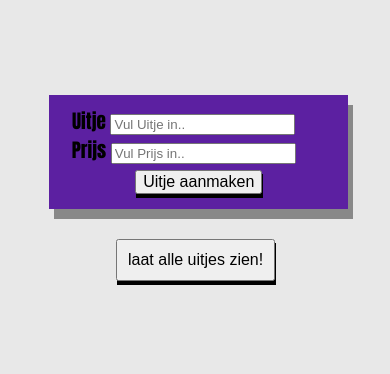
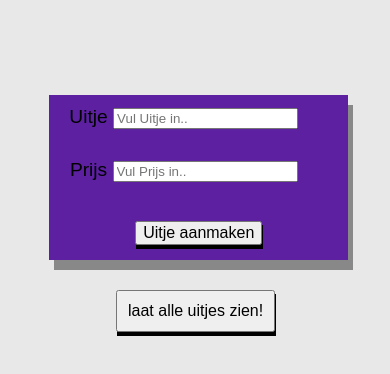
Before and after one commit to roan200314/Dokkie, a website built with Vite: page wwwroot/uitje.html in a window 390 px wide. Shown: the part 84-458 px from the top of the page. Built offline with nearby package versions, Linux system fonts and the light colour scheme; what @hboictcloud/api would draw is missing.

Commit message:
uitje pagina veranderd

```diff
--- a/wwwroot/assets/css/faq.css
+++ b/wwwroot/assets/css/faq.css
@@ -2,7 +2,8 @@
 body {
     font-size: 1.2em;
     background-color: #e8e8e8;
-    font-family: "Anton", sans-serif;
+    /* font-family: "Anton", sans-serif; */
+    -webkit-font-smoothing: antialiased;
 }
 
 /* Stijlen voor de container */
@@ -10,15 +11,18 @@ body {
     background-color: #eddbda;
     width: 33%;
     border-radius: 33%;
+    font-family: sans-serif;
 }
 
 /* Stijlen voor de paginatitel */
 .titel {
     text-align: center;
+    color: #e8e8e8;
 }
 
 /* Stijlen voor het formulier */
 .form {
+    font-family:sans-serif;
     width: 60%;
     margin-left: 20%;
     padding-bottom: 15px;
@@ -33,6 +37,7 @@ body {
 
 /* Stijlen voor de FAQ-sectie */
 .faq1 {
+
     border-width: 2px;
     border-style: solid;
     border-color: #333;
@@ -41,6 +46,7 @@ body {
 
 /* Stijlen voor FAQ-vragen */
 .faqVraag {
+    color: #e8e8e8;
     font-size: 26px;
     text-align: center;
     padding-top: 10px;
@@ -48,6 +54,7 @@ body {
 
 /* Stijlen voor FAQ-antwoorden */
 .faqAntwoord {
+    color: #e8e8e8;
     text-align: center;
     font-size: 16px;
 }
--- a/wwwroot/assets/css/inloggen.css
+++ b/wwwroot/assets/css/inloggen.css
@@ -2,7 +2,7 @@
 body {
     font-size: 1.2em;
     background-color: #e8e8e8;
-    font-family: 'Anton', sans-serif;
+    /* font-family: 'Anton', sans-serif; */
 }
 
 /* Stijlen voor de container */
--- a/wwwroot/assets/css/navbar.css
+++ b/wwwroot/assets/css/navbar.css
@@ -5,6 +5,7 @@
 /* Stijlen voor de navigatiebalk */
 .navbar {
     /* Geen onderstreping voor koppelingen */
+    font-family: "Anton", sans-serif;
     text-decoration: none;
     display: flex;
     align-content: center;
--- a/wwwroot/assets/css/registreren.css
+++ b/wwwroot/assets/css/registreren.css
@@ -2,7 +2,7 @@
 body {
     font-size: 1.2em;
     background-color: #e8e8e8;
-    font-family: "Anton", sans-serif;
+    /* font-family: "Anton", sans-serif; */
 }
 
 /* Stijlen voor de container */
@@ -21,6 +21,7 @@ body {
 
 /* Stijlen voor de registratietekst */
 #regi {
+    color: #e8e8e8;
     font-size: 28px;
 }
 
@@ -40,6 +41,7 @@ body {
 
 /* Stijlen voor het e-mail label */
 #emailSpan {
+    color: #e8e8e8;
     position: relative;
     left: -26px;
     top: 5px;
@@ -47,6 +49,7 @@ body {
 
 /* Stijlen voor het wachtwoord label */
 #wachtwoordSpan {
+    color: #e8e8e8;
     position: relative;
     left: 0px;
     top: 4px;
@@ -54,6 +57,7 @@ body {
 
 /* Stijlen voor het gebruikersnaam label */
 #userSpan {
+    color: #e8e8e8;
     position: relative;
     left: 15px;
     top: 5px;
--- a/wwwroot/assets/css/uitje.css
+++ b/wwwroot/assets/css/uitje.css
@@ -1,11 +1,12 @@
 body {
     font-size: 1.2em;
     background-color: #e8e8e8;
-    font-family: "Anton", sans-serif;
+    /* font-family: "Anton", sans-serif; */
 }
 
 /* Stijlen voor de container */
 .container {
+    font-family: sans-serif;
     background-color: #eddbda;
     width: 33%;
     border-radius: 33%;
@@ -13,6 +14,7 @@ body {
 
 /* Stijlen voor het formulier */
 .form {
+    font-family: sans-serif;
     width: 60%;
     margin-left: 20%;
     padding-bottom: 15px;
@@ -29,6 +31,7 @@ body {
 .buttonuit {
     font-size: 16px;
     box-shadow: 1px 4px;
+    margin-top: 44px;
 }
 
 .buttonuit:hover {
@@ -49,6 +52,7 @@ body {
 
 /* Stijlen voor alle uitjes */
 .alleUitjes {
+    font-family: sans-serif;
     border-width: 2px;
     border-style: solid;
     border-color: #333;
@@ -101,6 +105,25 @@ body {
     padding: 10px;
     cursor: pointer;
 }
+.spanUitje {
+    position: relative;
+    top: 0px;
+}
+
+.spanPrijs {
+    position: relative;
+    top: 20px;
+}
+
+#uit {
+    position: relative;
+    top: 0px;
+}
+
+#prijs {
+    position: relative;
+    top: 20px;
+}
 
 /* Responsieve stijlen */
 @media only screen and (max-width: 850px) {
@@ -119,7 +142,7 @@ body {
     /* Aanpassing voor de knop om aan een uitje deel te nemen in responsieve modus */
     .joinUitje {
         width: 102px;
-        height: 30px;
+        height: fit-content;
         position: relative;
         top: -40px;
     }
@@ -127,11 +150,16 @@ body {
     /* Aanpassing voor de knop om een uitje aan te passen in responsieve modus */
     .bewerkUitje {
         margin-bottom: 30px;
-        height: 30px;
+        height: fit-content;
         position: relative;
         top: -56px;
     }
 
+    .buttonuit {
+        font-size: 16px;
+        box-shadow: 1px 4px;
+        margin-top: 69px;
+    }
     /* Aanpassing voor de knop om een uitje af te sluiten in responsieve modus */
     .sluitUitje {
         display: flex;
@@ -139,4 +167,24 @@ body {
         padding: 10px;
         width: 100%;
     }
+
+    .spanUitje {
+        position: relative;
+        top: 0px;
+    }
+
+    .spanPrijs {
+        position: relative;
+        top: 30px;
+    }
+
+    #uit {
+        position: relative;
+        top: 0px;
+    }
+
+    #prijs {
+        position: relative;
+        top: 30px;
+    }
 }
--- a/wwwroot/assets/css/uitjeBewerk.css
+++ b/wwwroot/assets/css/uitjeBewerk.css
@@ -2,7 +2,7 @@
 body {
     font-size: 1.2em;
     background-color: #e8e8e8;
-    font-family: "Anton", sans-serif;
+    /* font-family: "Anton", sans-serif; */
 }
 
 /* Stijlen voor de container */
@@ -29,17 +29,20 @@ body {
 
 /* Stijlen voor tekst die bewerkt wordt */
 .textBewerk {
+    color: #e8e8e8;
     position: relative;
     left: 350px;
 }
 
 /* Stijlen voor de prijs en naam */
 .prijsNaam {
+    color: #e8e8e8;
     display: flex;
 }
 
 /* Stijlen voor de bewerkingsdiv */
 .bewerkDiv {
+    color: #e8e8e8;
     display: flex;
     margin-top: 15px;
     width: fit-content;
--- a/wwwroot/assets/css/uitjeJoin.css
+++ b/wwwroot/assets/css/uitjeJoin.css
@@ -2,11 +2,12 @@
 body {
     font-size: 1.2em;
     background-color: #e8e8e8;
-    font-family: "Anton", sans-serif;
+    /* font-family: "Anton", sans-serif; */
 }
 
 /* Stijlen voor de container */
 .container {
+    font-family: sans-serif;
     background-color: #eddbda;
     width: 33%;
     border-radius: 33%;
@@ -29,6 +30,7 @@ body {
 
 /* Stijlen voor namen */
 .namen {
+    color: #e8e8e8;
     position: relative;
     right: 272px;
     top: 26px;
--- a/wwwroot/uitje.html
+++ b/wwwroot/uitje.html
@@ -43,12 +43,12 @@
 
         <div class="form" id="formUitje">
             <div class="inputBox">
-                <span class="inputVeld">Uitje</span>
+                <span class="spanUitje">Uitje</span>
                 <input type="text"  placeholder="Vul Uitje in.." id="uit" required />
                 <i></i>
             </div>
             <div class="inputBox">
-                <span class="inputVeld">Prijs</span>
+                <span class="spanPrijs">Prijs</span>
                 <input type="number"  placeholder="Vul Prijs in.." id="prijs" required />
                 <i></i>
             </div>
```
Also changed, not shown: docs/hello.md (+1 -2 lines), docs/register_docu.md (+2 -0 lines), docs/retro.md (+6 -10 lines), docs/technische_gestructeerde_documentatie.md (+1 -2 lines), docs/uitje_docu.md (+2 -1 lines).
